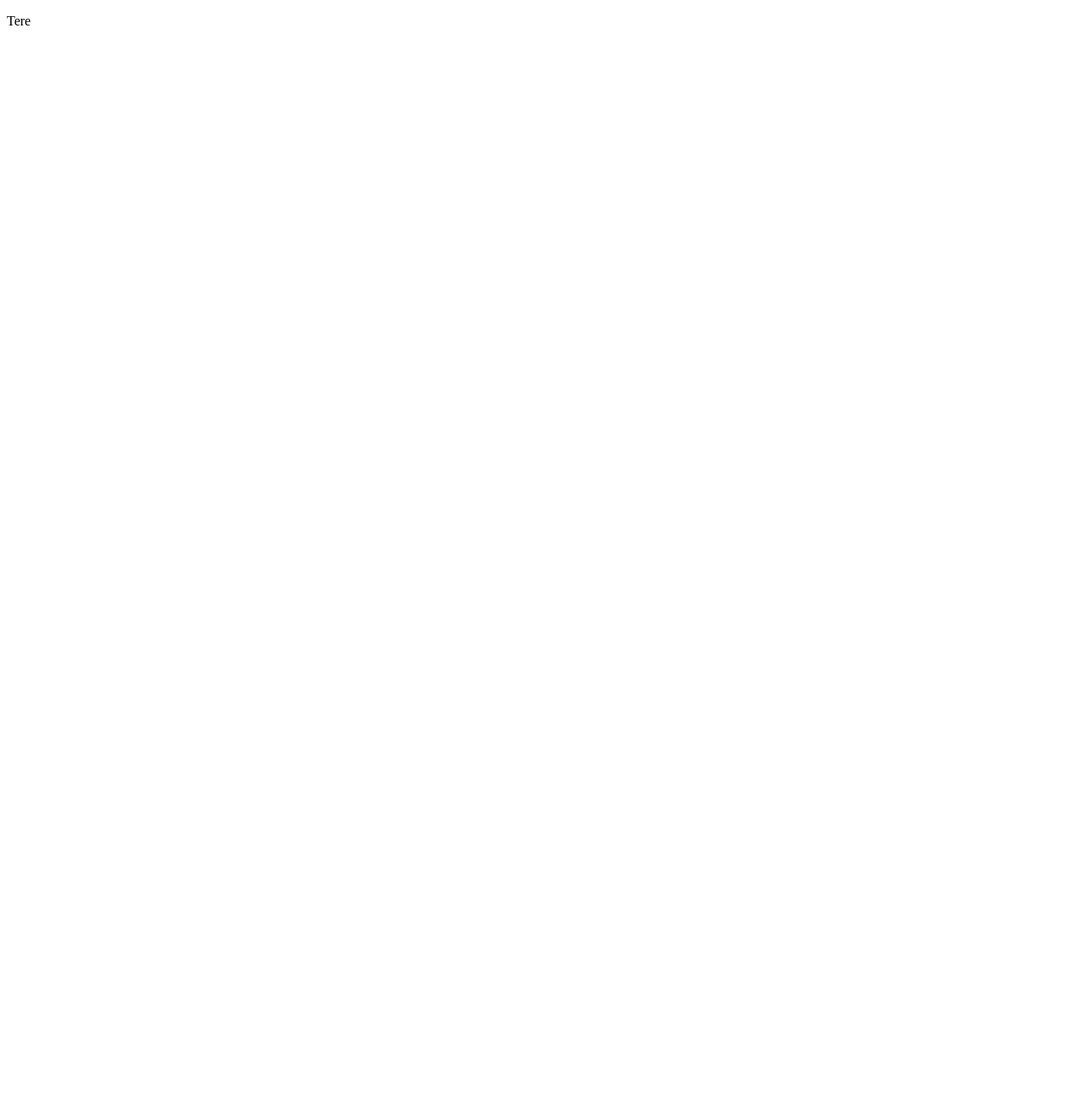
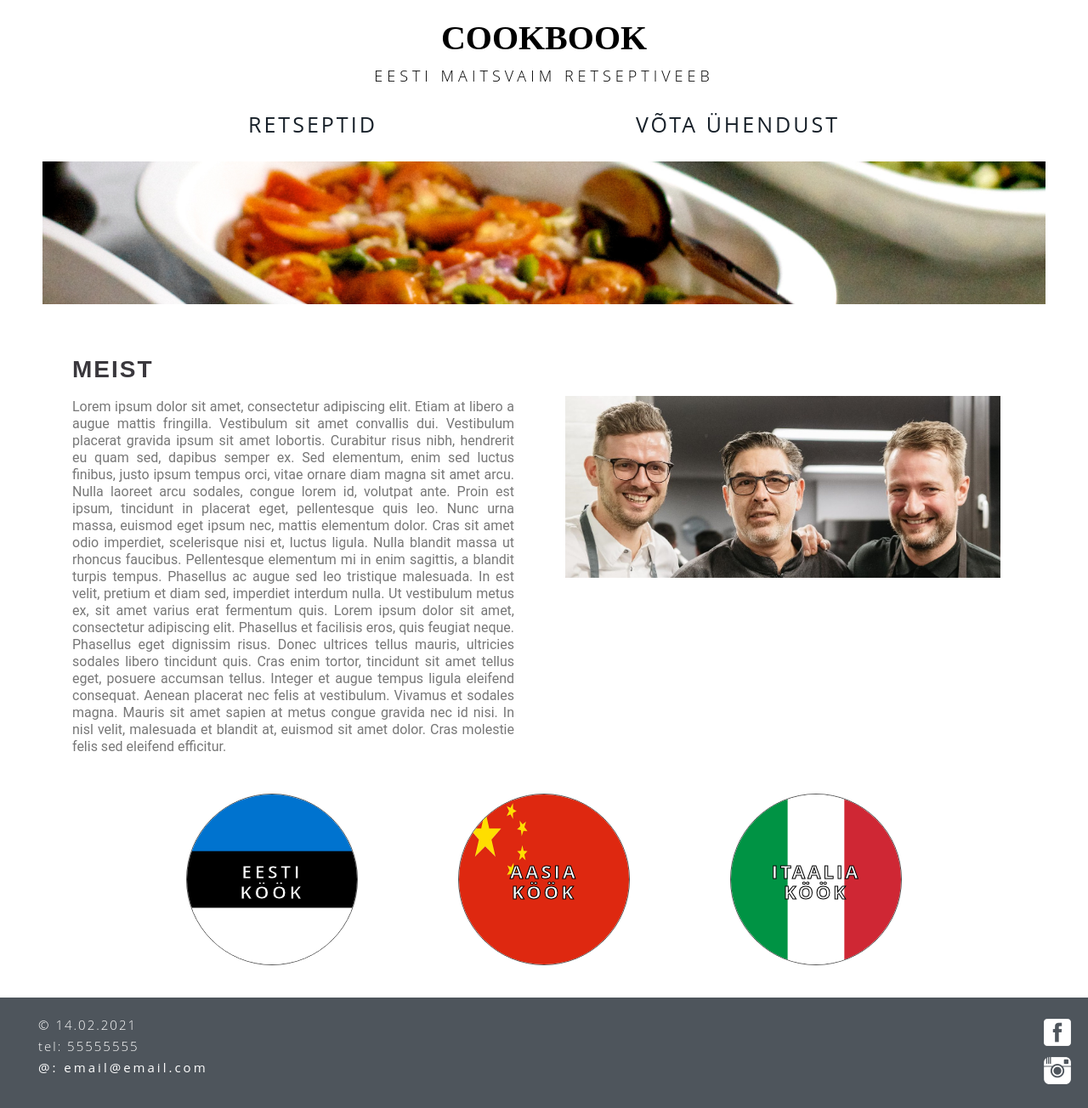
Before and after one commit to yazzukas/VLE2, a plain HTML site: page index.html in a window 1280 px wide. Shown: the whole page at 85% size. Before the commit the page ends 800 px from the top, so only its background shows below. Drawn offline with Linux system fonts and the light colour scheme.

Commit message:
First release

```diff
--- a/index.html
+++ b/index.html
@@ -1,12 +1,107 @@
 <!DOCTYPE html>
-<html lang="en">
-<head>
-    <meta charset="UTF-8">
-    <meta http-equiv="X-UA-Compatible" content="IE=edge">
-    <meta name="viewport" content="width=device-width, initial-scale=1.0">
-    <title>Document</title>
-</head>
-<body>
-    <p>Tere</p>
-</body>
+
+<html>
+    <head>
+        <meta charset="utf-8" />
+        <meta
+            name="description"
+            content="Cookbook - Eesti maitsvaim retseptiveeb"
+        />
+        <meta name="viewport" content="width=device-width, initial-scale=1.0" />
+
+        <title>Retseptiveeb</title>
+
+        <link rel="stylesheet" href="styles/reset.css" />
+        <link rel="stylesheet" href="styles/style.css" />
+    </head>
+
+    <body>
+        <header>
+            <section class="header-banner">
+                <div class="logo">
+                    <h1>Cookbook</h1>
+                    <h2>Eesti maitsvaim retseptiveeb</h2>
+                </div>
+                <hr/>
+            </section>
+
+            <nav>
+                <ul>
+                    <li><a href="#">Retseptid</a></li>
+                    <li><a href="#bottom">Võta ühendust</a></li>
+                </ul>
+            </nav>
+
+            <section class="banner">
+                <img src="img/banner.jpg" alt="toit">
+            </section>
+
+        </header>
+
+        <main>
+            <section class="index-header">
+                <div class="container">
+                    <h2 class="header-h2">Meist</h2>
+                    <p>Lorem ipsum dolor sit amet, consectetur adipiscing elit. Etiam at libero a augue mattis fringilla.
+                        Vestibulum sit amet convallis dui. Vestibulum placerat gravida ipsum sit amet lobortis. Curabitur risus nibh, hendrerit eu quam sed, dapibus semper ex.
+                        Sed elementum, enim sed luctus finibus, justo ipsum tempus orci, vitae ornare diam magna sit amet arcu.
+                        Nulla laoreet arcu sodales, congue lorem id, volutpat ante. Proin est ipsum, tincidunt in placerat eget, pellentesque quis leo.
+                        Nunc urna massa, euismod eget ipsum nec, mattis elementum dolor. Cras sit amet odio imperdiet, scelerisque nisi et,
+                        luctus ligula. Nulla blandit massa ut rhoncus faucibus. Pellentesque elementum mi in enim sagittis, a blandit turpis tempus.
+                        Phasellus ac augue sed leo tristique malesuada. In est velit, pretium et diam sed, imperdiet interdum nulla. Ut vestibulum metus ex,
+                        sit amet varius erat fermentum quis.
+                        Lorem ipsum dolor sit amet, consectetur adipiscing elit. Phasellus et facilisis eros, quis feugiat neque. Phasellus eget dignissim risus.
+                        Donec ultrices tellus mauris, ultricies sodales libero tincidunt quis. Cras enim tortor, tincidunt sit amet tellus eget, posuere accumsan tellus.
+                        Integer et augue tempus ligula eleifend consequat. Aenean placerat nec felis at vestibulum. Vivamus et sodales magna. Mauris sit amet sapien
+                        at metus congue gravida nec id nisi. In nisl velit, malesuada et blandit at, euismod sit amet dolor. Cras molestie felis sed eleifend efficitur.</p>
+                </div>
+                <div class="container">
+                    <img src="img/members.jpg" alt="liikmed">
+                </div>
+            </section>
+            <section class="gallery-links">
+                <h2 class="gallery-h2">Retseptid</h2>
+                <a href="#" class="gallery-image">
+                    <div class="container">
+                        <img src="img/estonia.png" alt="eesti toit" />
+                        <p class="post-header">Eesti köök</p>
+                    </div>
+                </a>
+
+                <a href="#" class="gallery-image">
+                    <div class="container">
+                        <img src="img/china.jpg" alt="aasia toit" />
+                        <p class="post-header">Aasia köök</p>
+                    </div>
+                </a>
+
+                <a href="#" class="gallery-image">
+                    <div class="container">
+                        <img src="img/italy.png" alt="itaalia toit" />
+                        <p class="post-header">Itaalia köök</p>
+                    </div>
+                </a>
+
+            </section>
+
+        </main>
+
+        <footer>
+            <ul class="footer-links">
+                <li><p>&copy; 14.02.2021</p></li>
+                <li><p>tel: 55555555</p></li>
+                <li><a href="mailto: email@email.com">@: email@email.com</a></li>
+            </ul>
+
+            <div class="footer-sm">
+                <a href="#">
+                    <img src="img/facebook-3-32.png" alt="facebook" />
+                </a>
+                <a href="#">
+                    <img src="img/instagram-32.png" alt="instagram"
+                /></a>
+            </div>
+        </footer>
+
+    </body>
 </html>
--- /dev/null
+++ b/styles/reset.css
@@ -0,0 +1,102 @@
+/*
+html5doctor.com Reset Stylesheet
+v1.6.1
+Last Updated: 2010-09-17
+Author: Richard Clark - http://richclarkdesign.com
+Twitter: @rich_clark
+*/
+
+html, body, div, span, object, iframe,
+h1, h2, h3, h4, h5, h6, p, blockquote, pre,
+abbr, address, cite, code,
+del, dfn, em, img, ins, kbd, q, samp,
+small, strong, sub, sup, var,
+b, i,
+dl, dt, dd, ol, ul, li,
+fieldset, form, label, legend,
+table, caption, tbody, tfoot, thead, tr, th, td,
+article, aside, canvas, details, figcaption, figure,
+footer, header, hgroup, menu, nav, section, summary,
+time, mark, audio, video {
+    margin:0;
+    padding:0;
+    border:0;
+    outline:0;
+    font-size:100%;
+    vertical-align:baseline;
+    background:transparent;
+}
+
+body {
+    line-height:1;
+}
+
+article,aside,details,figcaption,figure,
+footer,header,hgroup,menu,nav,section {
+    display:block;
+}
+
+nav ul {
+    list-style:none;
+}
+
+blockquote, q {
+    quotes:none;
+}
+
+blockquote:before, blockquote:after,
+q:before, q:after {
+    content:'';
+    content:none;
+}
+
+a {
+    margin:0;
+    padding:0;
+    font-size:100%;
+    vertical-align:baseline;
+    background:transparent;
+}
+
+/* change colours to suit your needs */
+ins {
+    background-color:#ff9;
+    color:#000;
+    text-decoration:none;
+}
+
+/* change colours to suit your needs */
+mark {
+    background-color:#ff9;
+    color:#000;
+    font-style:italic;
+    font-weight:bold;
+}
+
+del {
+    text-decoration: line-through;
+}
+
+abbr[title], dfn[title] {
+    border-bottom:1px dotted;
+    cursor:help;
+}
+
+table {
+    border-collapse:collapse;
+    border-spacing:0;
+}
+
+/* change border colour to suit your needs */
+hr {
+    display:block;
+    height:1px;
+    border:0;
+    border-top:1px solid #cccccc;
+    margin:1em 0;
+    padding:0;
+}
+
+input, select {
+    vertical-align:middle;
+}
--- /dev/null
+++ b/styles/style.css
@@ -0,0 +1,252 @@
+
+
+header h1 {
+    font-family: "Gentium Basic", serif;
+    font-weight: 700;
+    font-size: 40px;
+    color: #000000;
+    line-height: 70px;
+    text-transform: uppercase;
+}
+
+header h2 {
+    font-family: "Open Sans", sans-serif;
+    font-weight: 300;
+    font-size: 15px;
+    letter-spacing: 5px;
+    color: #000000;
+    text-transform: uppercase;
+}
+
+header .logo {
+    text-align: center;
+    padding: 10px 0 20px 0;
+}
+
+
+hr {
+    border-color: #646464;
+    border-width: 2px;
+    width: 50%;
+    margin: 0 auto;
+    margin-bottom: 5px;
+}
+
+header nav ul {
+    display: block;
+    margin: 0 auto;
+    text-align: center;
+    /*IE*/
+    width: fit-content;
+}
+
+header nav ul li {
+    display: inline-block;
+    padding: 16px 20px;
+}
+
+nav ul li a {
+    font-family: "Open Sans", sans-serif;
+    font-weight: 400;
+    font-size: 12px;
+    letter-spacing: 3px;
+    color: #172029;
+    text-transform: uppercase;
+    text-decoration: none;
+}
+
+.banner img {
+    width: 100%;
+}
+
+.banner {
+    /*margin: 50px;*/
+    position: relative;
+    text-align: center;
+    -webkit-flex-basis: 300px;
+    -moz-flex-basis: 300px;
+    flex-basis: 300px;
+}
+
+main {
+    margin: 10px 15px 10px 15px;
+}
+
+.header-h2 {
+    font-family: "Gentium Basic", sans-serif;
+    font-weight: 600;
+    font-size: 28px;
+    letter-spacing: 2px;
+    padding: 10px;
+    color: #3a383d;
+    text-transform: uppercase;
+}
+
+.index-header .container{
+    flex: 50%;
+}
+
+.index-header{
+    display: flex;
+}
+
+.index-header img{
+    /*width: 700px;*/
+    width: calc(40vw);
+    height: auto;
+    padding-top: 55px;
+}
+
+.index-header p{
+    color: #777;
+	font-size: 16px;
+	font-family: "Roboto", Arial;
+	line-height: 1.25em;
+	padding: 0 0 1em 0;
+	text-align: justify;
+    padding: 10px;
+}
+
+.gallery-h2 {
+    font-family: "Gentium Basic", sans-serif;
+    font-weight: 600;
+    font-size: 28px;
+    letter-spacing: 2px;
+    padding: 10px;
+    color: #3a383d;
+    text-transform: uppercase;
+}
+
+.gallery-image {
+    margin: 10px;
+    position: relative;
+    text-align: center;
+    -webkit-flex-basis: 300px;
+    -moz-flex-basis: 300px;
+    flex-basis: 300px;
+}
+
+.post-header {
+    /*kujundus*/
+    font-family: "Open Sans", sans-serif;
+    font-weight: 700;
+    font-size: 22px;
+    letter-spacing: 3px;
+    line-height: 24px;
+    color: #fff;
+    text-transform: uppercase;
+    /*positsioneerimine*/
+    position: absolute;
+    top: 50%;
+    left: 50%;
+    transform: translate(-50%, -50%);
+    -webkit-text-stroke: 1px black;
+}
+
+.gallery-links {
+    display: flex;
+    flex-flow: row wrap;
+    display: -webkit-flex;
+    -webkit-flex-flow: row wrap;
+    display: -moz-flex;
+    -moz-flex-flow: row wrap;
+    justify-content: center;
+    -o-flex-flow: row wrap;
+    justify-content: center;
+}
+
+.gallery-image img {
+    width: 200px;
+    height: 200px;
+    border-radius: 50%;
+    border: 1px solid #555;
+}
+
+
+footer {
+    width: calc(100% - 40px);
+    padding: 20px 20px;
+    background-color: #172029c2;
+    margin-top: 20px;
+    overflow: hidden;
+}
+
+footer ul {
+    width: fit-content;
+    float: left;
+    padding-left: 25px;
+}
+
+footer ul li {
+    display: block;
+    padding: 5px 0 5px 0;
+}
+
+footer ul li p {
+    font-family: "Open Sans", sans-serif;
+    font-weight: 300;
+    font-size: 15px;
+    letter-spacing: 2px;
+    color: #fff;
+}
+
+footer ul li a {
+    font-family: "Open Sans", sans-serif;
+    font-weight: 400;
+    font-size: 15px;
+    letter-spacing: 3px;
+    color: #fff;
+    text-decoration: none;
+}
+
+.footer-sm {
+    width: 32px;
+    float: right;
+}
+
+.footer-sm img {
+    width: 100%;
+    margin: 5px 0 5px 0;
+}
+
+
+@media only screen and (min-width: 950px) {
+    header h1 a {
+        font-size: 80px;
+    }
+    header h2 {
+        font-size: 18px;
+    }
+    header nav ul li {
+        padding: 16px 150px;
+    }
+    nav ul li a{
+        font-size: 25px;
+    }
+    hr {
+        display:none;
+    }
+    .banner{
+        margin: 15px 50px 25px 50px;
+    }
+    .index-header .container{
+        padding: 25px;
+    }
+    main {
+        margin: 15px 50px 25px 50px;
+    }
+    .gallery-h2 {
+        visibility: hidden;
+        display: none;
+    }
+}
+
+@media only screen and (max-width: 950px) {
+    .index-header img {
+        visibility: hidden;
+        display: none;
+    }
+    .index-header{
+        display: block;
+    }
+}
```
Also changed, not shown: img/banner.jpg (added), img/china.jpg (added), img/estonia.png (added), img/facebook-3-32.png (added), img/instagram-32.png (added), img/italy.png (added), img/members.jpg (added).
